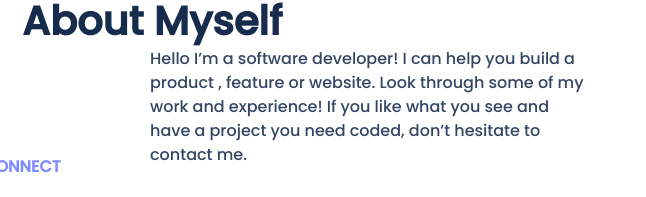
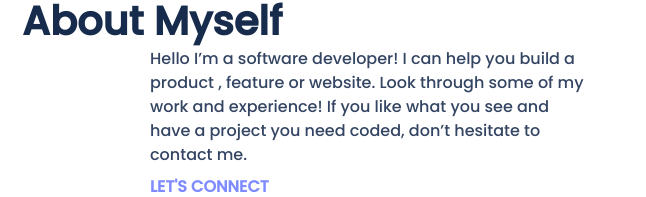
Before and after one commit to Devesh123987/Portfolio, a plain HTML site: page index.html in a window 1280 px wide. Shown: the part 3573-3770 px from the top of the page, without its empty margins (0-646 px from the left). Drawn offline with Linux system fonts and the light colour scheme.

Commit message:
Add margin to class connection2

```diff
--- a/style.css
+++ b/style.css
@@ -886,6 +886,11 @@ form{
 
   }
 
+  .connection2 {
+    margin-left: 10%;
+    margin-top: 0.5rem;
+  }
+
 
 
 
```
